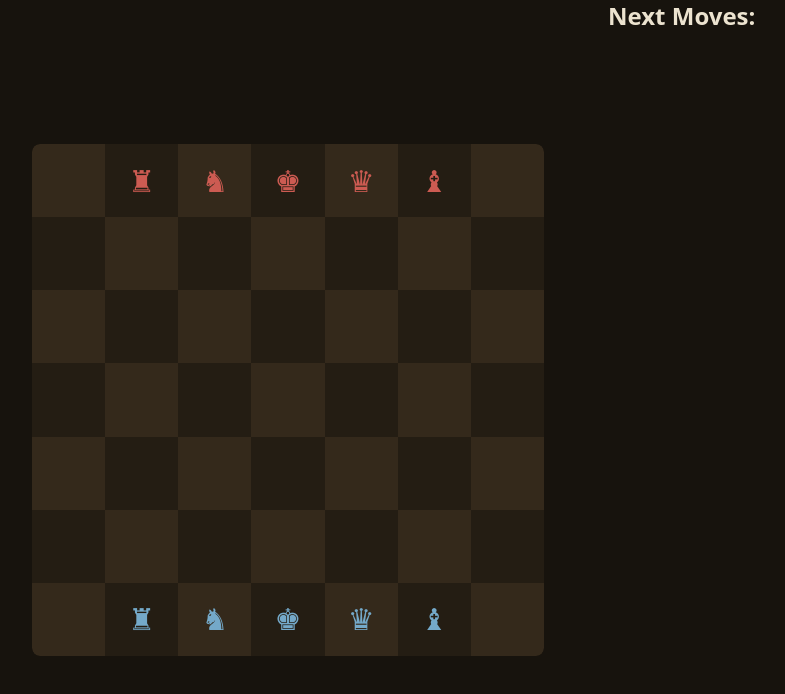
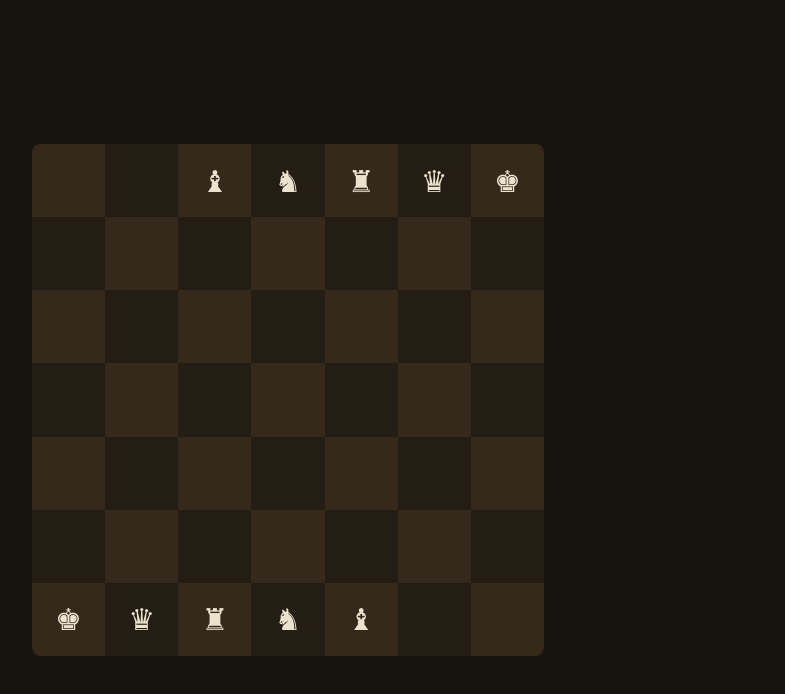
Before and after one commit to gauthamramesh3110/kingsfall, a Next.js app in the folder apps/ui/: page / in a window 1280 px wide. Shown: the top 694 px of the page, without its empty margins (32-817 px from the left). Built offline with nearby package versions, Linux system fonts and the light colour scheme.

Commit message:
Reorganise state management using zustand

```diff
--- a/apps/ui/app/components/Board.tsx
+++ b/apps/ui/app/components/Board.tsx
@@ -1,22 +1,23 @@
-import { useState } from "react";
-import { GLYPHS, Piece, PieceType } from "./gameTypes";
-import { calculatePossibleMoves } from "./helpers";
-import { BOARD_SIZE } from "./constants";
-interface BoardProps {
-    boardState: (Piece | null)[][];
-    addMove: (piece: Piece, fromRow: number, fromCol: number, toRow: number, toCol: number) => void;
-}
+import { BOARD_SIZE, GLYPHS } from "../constants/constants";
+import { useBoardState } from "../state/boardState";
 
+const getSquareClasses = (row: number, col: number, isSelected: boolean, isLegalMove: boolean) => {
+    const squareColorClass = (row + col) % 2 === 0 ? "bg-square-light" : "bg-square-dark";
+    const selectedClass = isSelected ? "border-2 border-gilt" : "";
+    const legalMoveClass = isLegalMove ? "border-2 border-gilt-dim" : "";
+    const cornerClass = row === 0 && col === 0 ? "rounded-tl-lg" :
+        row === 0 && col === BOARD_SIZE - 1 ? "rounded-tr-lg" :
+            row === BOARD_SIZE - 1 && col === 0 ? "rounded-bl-lg" :
+                row === BOARD_SIZE - 1 && col === BOARD_SIZE - 1 ? "rounded-br-lg" : "";
 
-export default function Board({ boardState, addMove }: BoardProps) {
-    const [selectedCell, setSelectedCell] = useState<{ row: number; col: number; type: PieceType } | null>(null);
-    const [possibleMoves, setPossibleMoves] = useState<{ row: number; col: number }[]>([]);
+    return `${squareColorClass} ${selectedClass} ${legalMoveClass} ${cornerClass}`.trim();
+};
 
-    const selectPiece = (row: number, col: number, type: PieceType) => {
-        setSelectedCell({ row, col, type });
-        const moves = calculatePossibleMoves(row, col, type);
-        setPossibleMoves(moves);
-    };
+export default function Board() {
+
+    const boardState = useBoardState(state => state.boardState);
+    const pieceSelected = useBoardState(state => state.pieceSelected);
+    const legalMoves = useBoardState(state => state.legalMoves);
 
     return (
         <div className={`grid grid-cols-7 w-full max-w-lg mx-auto rounded-lg overflow-hidden`}>
@@ -25,51 +26,32 @@ export default function Board({ boardState, addMove }: BoardProps) {
                 const col = i % BOARD_SIZE;
                 const key = `${row}-${col}`;
 
-                const cellValue = boardState[row][col];
-                const cellGlyph = cellValue ? GLYPHS[cellValue.type] : '';
-                const cellTeam = cellValue ? cellValue.team : null;
+                const piece = boardState.find(p => p.position.row === row && p.position.col === col);
 
-                const isSelected = selectedCell?.row === row && selectedCell?.col === col;
-                const isClickable = cellValue !== null && cellValue.team === 'you';
-                const isPossibleMove = possibleMoves.some(move => move.row === row && move.col === col);
+                const isSelected = !!pieceSelected && pieceSelected.position.row === row && pieceSelected.position.col === col;
+                const isLegalMove = legalMoves.some(move => move.row === row && move.col === col);
 
-                const squareColorClass = (row + col) % 2 === 0 ? "bg-square-light" : "bg-square-dark";
-                const teamColorClass = cellTeam === 'you' ? 'text-team-you' : cellTeam === 'enemy' ? 'text-team-enemy' : '';
-                const selectedClass = isSelected ? 'border-4 border-gilt' : '';
-                const possibleMoveClass = isPossibleMove ? 'border-4 border-gilt-dim' : '';
-                const cornerClass = (
-                    (row === 0 && col === 0) ? 'rounded-tl-lg' :
-                        (row === 0 && col === BOARD_SIZE - 1) ? 'rounded-tr-lg' :
-                            (row === BOARD_SIZE - 1 && col === 0) ? 'rounded-bl-lg' :
-                                (row === BOARD_SIZE - 1 && col === BOARD_SIZE - 1) ? 'rounded-br-lg' :
-                                    ''
-                );
-
+                const squareClasses = getSquareClasses(row, col, isSelected, isLegalMove);
 
                 return (
                     <div
-                        className={`text-3xl aspect-square flex items-center justify-center select-none ${squareColorClass} ${teamColorClass} ${selectedClass} ${possibleMoveClass} ${cornerClass}`}
+                        className={`text-3xl aspect-square flex items-center justify-center select-none ${squareClasses}`}
                         key={key}
-                        onClick={() => {
-                            if (isPossibleMove && selectedCell) {
-                                addMove(
-                                    { type: selectedCell.type, team: 'you' },
-                                    selectedCell.row,
-                                    selectedCell.col,
-                                    row,
-                                    col
-                                );
-                                setSelectedCell(null);
-                                setPossibleMoves([]);
-                            } else if (isClickable && !isSelected) {
-                                selectPiece(row, col, cellValue!.type);
-                            } else if (isClickable && isSelected && selectedCell.col === col && selectedCell.row === row) {
-                                setSelectedCell(null);
-                                setPossibleMoves([]);
-                            }
-                        }}
                     >
-                        {cellGlyph}
+                        {piece && (
+                            <div
+                                className="w-full h-full flex items-center justify-center cursor-pointer"
+                                onClick={() => piece.team === "you" && useBoardState.getState().setPieceSelected(piece)}>
+                                <span className={`select-none text-team-${piece.team}`}>{GLYPHS[piece.type]}</span>
+                            </div>
+                        )}
+                        {!piece && isLegalMove && (
+                            <div
+                                className="w-full h-full flex items-center justify-center cursor-pointer"
+                            >
+                                <span className="select-none text-gilt-dim">•</span>
+                            </div>
+                        )}
                     </div>
                 );
             })}
--- a/apps/ui/app/components/Game.tsx
+++ b/apps/ui/app/components/Game.tsx
@@ -1,69 +1,15 @@
 'use client'
 
-import { useState } from "react";
 import Board from "./Board";
 
-import { Piece, PieceType, Team } from "./gameTypes";
-
-const enemyRow = [
-    null,
-    { type: 'R', team: 'enemy' },
-    { type: 'N', team: 'enemy' },
-    { type: 'K', team: 'enemy' },
-    { type: 'Q', team: 'enemy' },
-    { type: 'B', team: 'enemy' },
-    null
-] as (Piece | null)[];
-
-
-const yourRow = [
-    null,
-    { type: 'R', team: 'you' },
-    { type: 'N', team: 'you' },
-    { type: 'K', team: 'you' },
-    { type: 'Q', team: 'you' },
-    { type: 'B', team: 'you' },
-    null
-] as (Piece | null)[];
-
-
-const initBoardArray: (Piece | null)[][] = [
-    enemyRow,
-    ...Array.from({ length: 5 }, () => Array<Piece | null>(7).fill(null)),
-    yourRow,
-];
-
-
 export default function Main() {
-    const [boardState, setBoardState] = useState<(Piece | null)[][]>(
-        initBoardArray
-    );
-
-    const [nextMoves, setNextMoves] = useState<Map<Piece, [number, number, number, number]>>(new Map());
-
-    const addMove = (piece: Piece,fromRow: number, fromCol: number, toRow: number, toCol: number) => {
-        setNextMoves(prev => {
-            const newMoves = new Map(prev);
-            newMoves.set(piece, [fromRow, fromCol, toRow, toCol]);
-            return newMoves;
-        });
-    };
-
-
     return (
         <div className="flex">
             <div className="w-1/2 h-screen grid place-items-center">
-                <Board boardState={boardState} addMove={addMove} />
+                <Board />
             </div>
-            <div className="w-1/2 h-screen">
-                <h2 className="text-2xl font-bold mb-4">Next Moves:</h2>
-                <ul className="list-disc list-inside">
-                    {Array.from(nextMoves.entries()).map(([piece, [fromRow, fromCol, toRow, toCol]], index) => (
-                        <li key={index}>
-                            Move from ({fromRow}, {fromCol}) to ({toRow}, {toCol})
-                        </li>
-                    ))}
-                </ul>
+            <div className="w-1/2 h-screen flex flex-col gap-4 p-4 overflow-y-auto">
+
             </div>
         </div>
     );
--- a/apps/ui/app/components/constants.ts
+++ /dev/null
@@ -1 +0,0 @@
-export const BOARD_SIZE = 7;
--- a/apps/ui/app/components/gameTypes.ts
+++ /dev/null
@@ -1,17 +0,0 @@
-export type PieceType = 'K' | 'Q' | 'R' | 'N' | 'B';
-export type Team = 'you' | 'enemy';
-
-export interface Piece {
-  type: PieceType;
-  team: Team;
-}
-
-export type Coord = { row: number; col: number };
-
-export const GLYPHS: Record<PieceType, string> = {
-  K: '♚',
-  Q: '♛',
-  R: '♜',
-  N: '♞',
-  B: '♝',
-};
--- /dev/null
+++ b/apps/ui/app/constants/constants.ts
@@ -0,0 +1,11 @@
+import { PieceType } from "../types/gameTypes";
+
+export const BOARD_SIZE = 7;
+
+export const GLYPHS: Record<PieceType, string> = {
+  K: '♚',
+  Q: '♛',
+  R: '♜',
+  N: '♞',
+  B: '♝',
+};
--- /dev/null
+++ b/apps/ui/app/helpers/helpers.ts
@@ -0,0 +1,61 @@
+import { BOARD_SIZE } from "../constants/constants";
+import { Piece, PieceType } from "../types/gameTypes";
+
+export const getInitialBoardState = (): Piece[] => {
+    return [
+        { type: 'K', team: 'you', position: { row: 6, col: 0 } },
+        { type: 'Q', team: 'you', position: { row: 6, col: 1 } },
+        { type: 'R', team: 'you', position: { row: 6, col: 2 } },
+        { type: 'N', team: 'you', position: { row: 6, col: 3 } },
+        { type: 'B', team: 'you', position: { row: 6, col: 4 } },
+
+        { type: 'K', team: 'enemy', position: { row: 0, col: BOARD_SIZE - 1 } },
+        { type: 'Q', team: 'enemy', position: { row: 0, col: BOARD_SIZE - 2 } },
+        { type: 'R', team: 'enemy', position: { row: 0, col: BOARD_SIZE - 3 } },
+        { type: 'N', team: 'enemy', position: { row: 0, col: BOARD_SIZE - 4 } },
+        { type: 'B', team: 'enemy', position: { row: 0, col: BOARD_SIZE - 5 } },
+    ] as Piece[];
+};
+
+export const getLegalMovesForPiece = (piece: Piece) => {
+    const { position: { row, col }, type } = piece;
+    // Placeholder logic for possible moves - to be replaced with actual game rules
+    const moves = [];
+    if (type === 'K') {
+        moves.push({ row: row - 1, col });
+        moves.push({ row: row + 1, col });
+        moves.push({ row, col: col - 1 });
+        moves.push({ row, col: col + 1 });
+    } else if (type === 'Q') {
+        for (let i = 1; i < BOARD_SIZE; i++) {
+            moves.push({ row: row - i, col });
+            moves.push({ row: row + i, col });
+            moves.push({ row, col: col - i });
+            moves.push({ row, col: col + i });
+        }
+    } else if (type === 'R') {
+        for (let i = 1; i < BOARD_SIZE; i++) {
+            moves.push({ row: row - i, col });
+            moves.push({ row: row + i, col });
+            moves.push({ row, col: col - i });
+            moves.push({ row, col: col + i });
+        }
+    } else if (type === 'N') {
+        moves.push({ row: row - 2, col: col - 1 });
+        moves.push({ row: row - 2, col: col + 1 });
+        moves.push({ row: row + 2, col: col - 1 });
+        moves.push({ row: row + 2, col: col + 1 });
+        moves.push({ row: row - 1, col: col - 2 });
+        moves.push({ row: row - 1, col: col + 2 });
+        moves.push({ row: row + 1, col: col - 2 });
+        moves.push({ row: row + 1, col: col + 2 });
+    } else if (type === 'B') {
+        for (let i = 1; i < BOARD_SIZE; i++) {
+            moves.push({ row: row - i, col: col - i });
+            moves.push({ row: row - i, col: col + i });
+            moves.push({ row: row + i, col: col - i });
+            moves.push({ row: row + i, col: col + i });
+        }
+    }
+    return moves;
+};
--- /dev/null
+++ b/apps/ui/app/state/boardState.ts
@@ -0,0 +1,27 @@
+import { create } from "zustand";
+import { Piece } from "../types/gameTypes";
+import { getInitialBoardState, getLegalMovesForPiece } from "../helpers/helpers";
+
+interface BoardState {
+    boardState: Piece[];
+    upcomingBoardState: Piece[];
+    pieceSelected: Piece | null;
+    legalMoves: { row: number; col: number }[];
+}
+
+interface BoardStateActions {
+    setPieceSelected: (piece: Piece | null) => void;
+}
+
+export const useBoardState = create<BoardState & BoardStateActions>((set) => ({
+    boardState: getInitialBoardState(),
+    upcomingBoardState: getInitialBoardState(),
+    pieceSelected: null,
+    legalMoves: [],
+    setPieceSelected: (piece) => {
+        set({ pieceSelected: piece })
+        const legalMoves = piece ? getLegalMovesForPiece(piece) : [];
+        console.log("Legal moves for selected piece:", legalMoves);
+        set({ legalMoves });
+    },
+}));
--- /dev/null
+++ b/apps/ui/app/types/gameTypes.ts
@@ -0,0 +1,8 @@
+export type PieceType = 'K' | 'Q' | 'R' | 'N' | 'B';
+export type Team = 'you' | 'enemy';
+
+export interface Piece {
+    type: PieceType;
+    team: Team;
+    position: { row: number; col: number };
+}
--- a/apps/ui/package.json
+++ b/apps/ui/package.json
@@ -12,7 +12,8 @@
     "motion": "^12.40.0",
     "next": "16.2.9",
     "react": "19.2.4",
-    "react-dom": "19.2.4"
+    "react-dom": "19.2.4",
+    "zustand": "^5.0.14"
   },
   "devDependencies": {
     "@tailwindcss/postcss": "^4",
```
Also changed, not shown: apps/ui/app/components/helpers.ts (deleted, +0 -44 lines), 1 other file (tests, documents, lock files or other folders).
